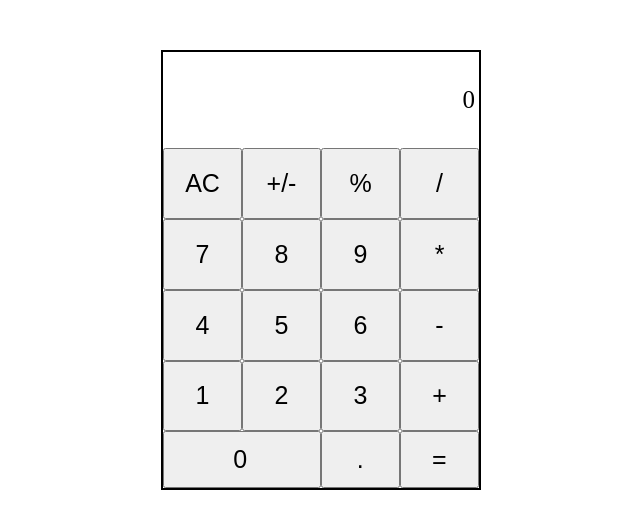
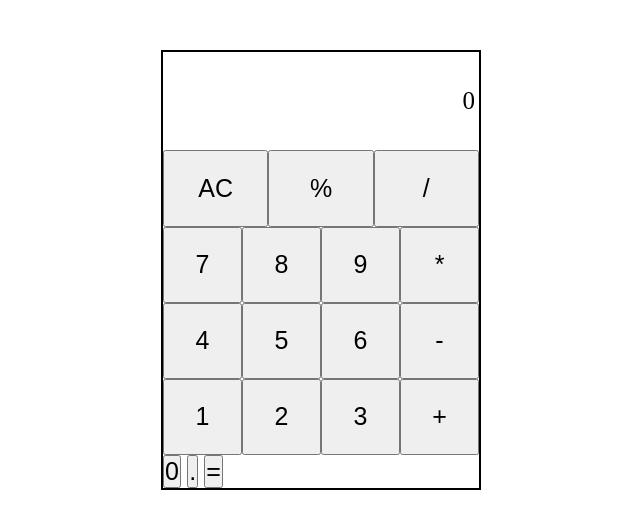
Before and after one commit to Just-AgA/calculator, a plain HTML site: page index.html in a window 1280 px wide. Shown: the whole page, without its empty margins (319-959 px from the left). Drawn offline with Linux system fonts and the light colour scheme.

Commit message:
Add type to the buttons
Added type to the buttons,and removed the toggle sign button

```diff
--- a/index.html
+++ b/index.html
@@ -8,47 +8,47 @@
 </head>
 <body>
     <div class="wrapper">
-        <div class="display">0</div>
+        <div class="display">
+            <p class="result">0</p>
+        </div>
 
         <div class="square-view">
 
                     <div class="clear">
-                        <button>AC</button>
-                        <button>+/-</button>
-                        <button>%</button>
-                        <button>/</button>
+                        <button type="button" id="clear-all">AC</button>
+                        <button type="button" id="percentage">%</button>
+                        <button type="button" class="operator digit">/</button>
                     </div>
 
                     <div class="upper">
-                        <button>7</button>
-                        <button>8</button>
-                        <button>9</button>
-                        <button>*</button>
+                        <button type="button" class="digit">7</button>
+                        <button type="button" class="digit">8</button>
+                        <button type="button" class="digit">9</button>
+                        <button type="button" class="operator digit">*</button>
                     </div>
 
                     <div class="middle">
-                        <button>4</button>
-                        <button>5</button>
-                        <button>6</button>
-                        <button>-</button>
+                        <button type="button" class="digit">4</button>
+                        <button type="button" class="digit">5</button>
+                        <button type="button" class="digit">6</button>
+                        <button type="button" class="operator digit">-</button>
                     </div>
 
                     <div class="lower">
-                        <button>1</button>
-                        <button>2</button>
-                        <button>3</button>
-                        <button>+</button>
+                        <button type="button" class="digit">1</button>
+                        <button type="button" class="digit">2</button>
+                        <button type="button" class="digit">3</button>
+                        <button type="button" class="operator digit">+</button>
                     </div>
             </div>
 
-            <div class="operators">
-                <button id="zero">0</button>
-                <button>.</button>
-                <button>=</button>
+            <div class="lower-div">
+                <button type="button" class="digit" >0</button>
+                <button type="button" class="digit">.</button>
+                <button type="button" id="equal">=</button>
             </div>
 
         </div>
-
 
     </div>
 
```
